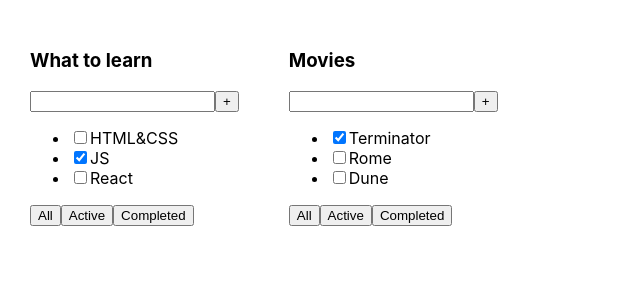
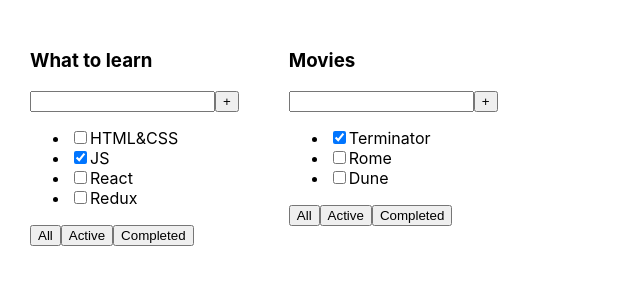
Before and after one commit to naumyshev/ToDoDym, a React (Create React App) app: page / in a window 1280 px wide. Shown: the top 300 px of the page, without its empty margins (0-640 px from the left). Built offline with nearby package versions, Linux system fonts and the light colour scheme.

Commit message:
added map for tasks

```diff
--- a/src/App.tsx
+++ b/src/App.tsx
@@ -7,7 +7,8 @@
     const tasks1: Array<TaskType> = [
         {id: 1, title: "HTML&CSS", isDone: false},
         {id: 2, title: "JS", isDone: true},
-        {id: 3, title: "React", isDone: false}
+        {id: 3, title: "React", isDone: false},
+        {id: 4, title: "Redux", isDone: false}
     ]
 
     const tasks2: Array<TaskType> = [
--- a/src/Todolist.tsx
+++ b/src/Todolist.tsx
@@ -21,9 +21,15 @@
                 <button>+</button>
             </div>
             <ul>
-                <li><input type="checkbox" checked={props.tasks[0].isDone}/><span>{props.tasks[0].title}</span></li>
-                <li><input type="checkbox" checked={props.tasks[1].isDone}/><span>{props.tasks[1].title}</span></li>
-                <li><input type="checkbox" checked={props.tasks[2].isDone}/><span>{props.tasks[2].title}</span></li>
+                {
+                    props.tasks.map((t) => {
+                        return (
+                            <li>
+                                <input type="checkbox" checked={t.isDone}/>
+                                <span>{t.title}</span>
+                            </li>)
+                    })
+                }
             </ul>
             <div>
                 <button>All</button>
```
